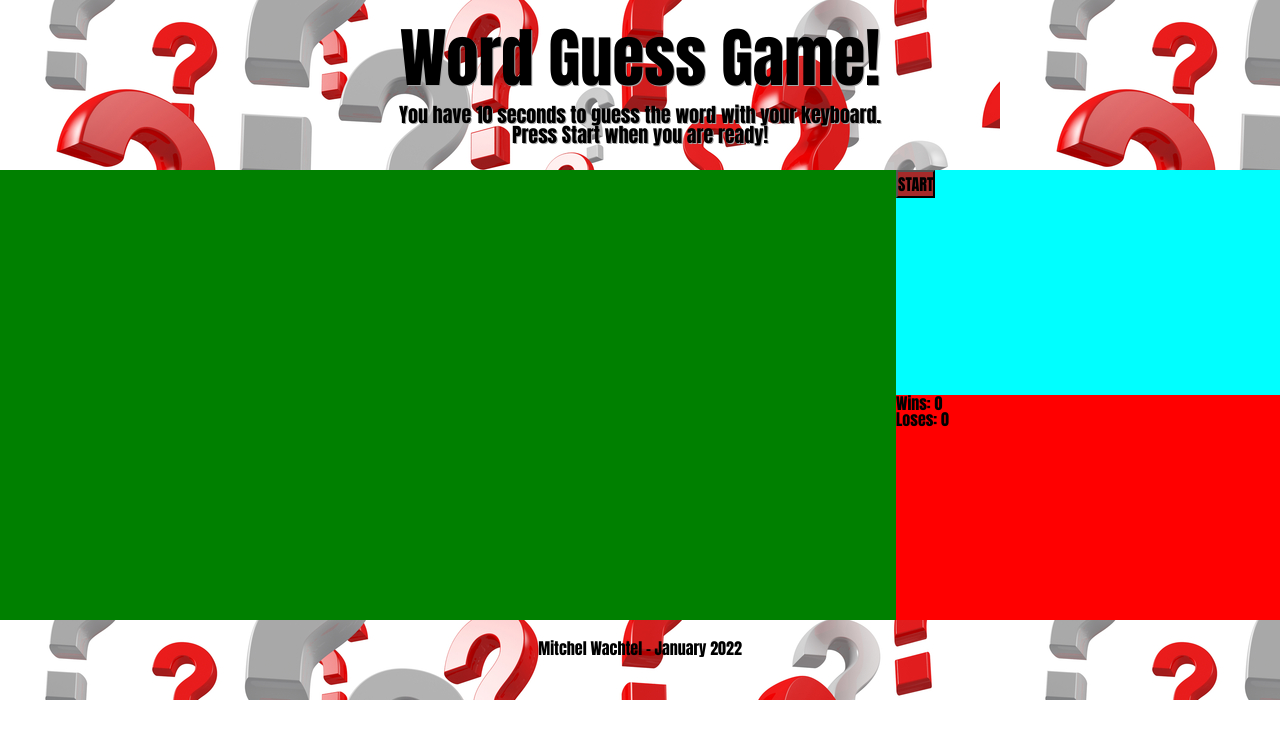
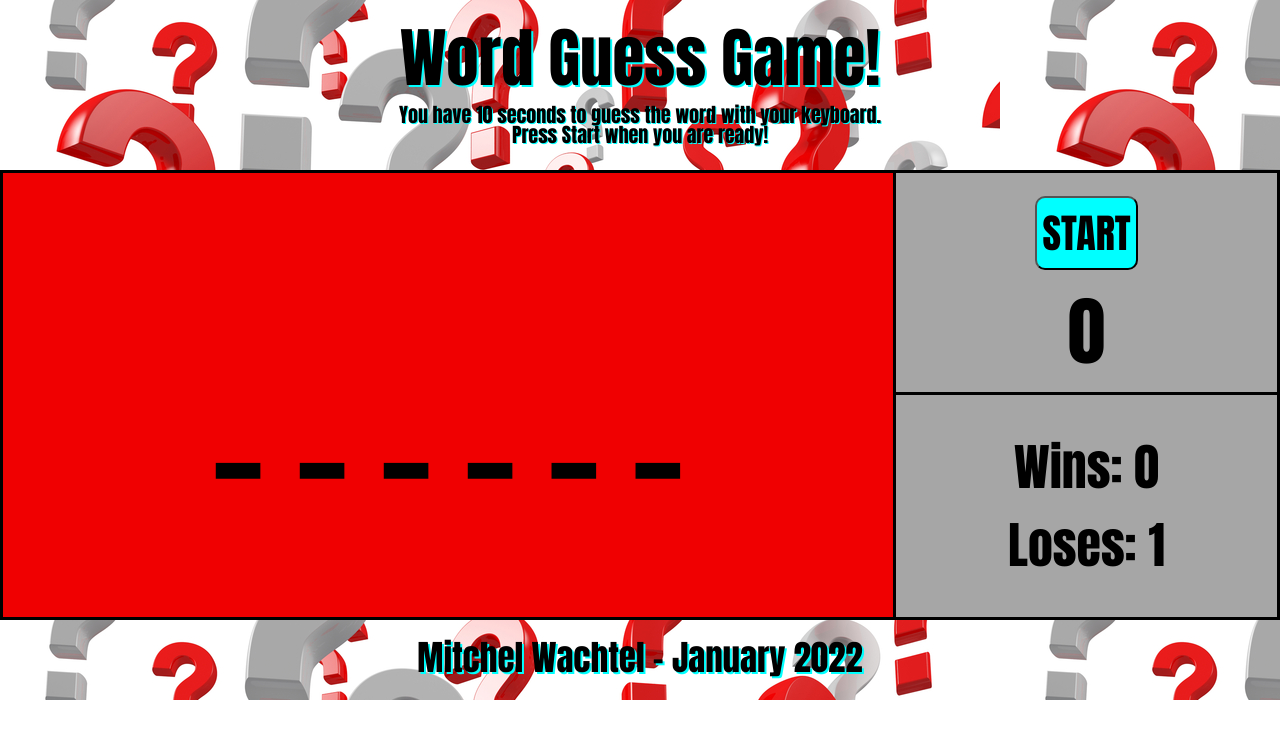
Before and after one commit to mitchelwachtel/word-guess, a plain HTML site: page index.html in a window 1280 px wide. Both pictures are taken after a click on the button "START". Drawn offline with Linux system fonts and the light colour scheme.

Commit message:
added javascript that begins the game when Start is clicked

```diff
--- a/assets/css/style.css
+++ b/assets/css/style.css
@@ -1,7 +1,6 @@
 :root {
-    --red: #F00001;
+  --red: #f00001;
   --grey: hsl(0, 0%, 65%);
-
 }
 
 header {
@@ -11,18 +10,19 @@ header {
 }
 
 h1 {
-  font-family: Impact, Haettenschweiler, 'Arial Narrow Bold', sans-serif;
+  font-family: Impact, Haettenschweiler, "Arial Narrow Bold", sans-serif;
   font-size: 65px;
   padding-bottom: 15px;
   color: black;
-  text-shadow: 1px 1px var(--grey);
+  text-shadow: 2px 2px cyan;
   font-weight: 900;
 }
+
 p {
-    font-family: Impact, Haettenschweiler, 'Arial Narrow Bold', sans-serif;
+  font-family: Impact, Haettenschweiler, "Arial Narrow Bold", sans-serif;
   font-weight: 900;
   color: black;
-    text-shadow: 1px 1px var(--grey);
+  text-shadow: 1px 1px cyan;
   font-size: 20px;
 }
 
@@ -33,25 +33,54 @@ main {
 .game-space {
   width: 70%;
   height: 450px;
-  background-color: green;
+  background-color: var(--red);
+  border: 3px solid black;
+  display: flex;
+  justify-content: center;
+  align-items: center;
+  font-size: 140px;
+  padding: 15px;
 }
 
 .stats {
   width: 30%;
-  background-color: red;
 }
 
 .timer-button {
   height: 50%;
-  background-color: aqua;
+  background-color: var(--grey);
+  border: 3px solid black;
+  border-left: 0px;
+  display: flex;
+  flex-direction: column;
+  align-items: center;
+  justify-content: space-evenly;
 }
 
 .scoreboard {
   height: 50%;
+  background-color: var(--grey);
+  border: 3px solid black;
+  border-left: 0px;
+  border-top: 0px;
+  padding: 20px;
+  display: flex;
+  flex-direction: column;
+  align-items: center;
+  justify-content: space-evenly;
+  font-size: 50px;
 }
 
 button {
-  background-color: brown;
+  background-color: cyan;
+  padding: 5px;
+  font-size: 40px;
+  border-radius: 10px;
+}
+
+#timer {
+  height: 75px;
+  font-size: 75px;
 }
 
 footer {
@@ -59,4 +88,6 @@ footer {
   background-image: url(../images/Question-Marks.jpeg);
   height: 80px;
   padding: 20px;
+  font-size: 35px;
+  text-shadow: 2px 2px cyan;
 }
--- a/assets/js/script.js
+++ b/assets/js/script.js
@@ -0,0 +1,42 @@
+var words = ["orange", "green", "blue", "purple", "zebra", "balloon"];
+var buttonEl = document.getElementById("start");
+var timerEl = document.getElementById("timer");
+var winsEl = document.getElementById("wins");
+var losesEl = document.getElementById("loses");
+var gameSpace = document.querySelector(".game-space");
+var wins = 0;
+var loses = 0;
+var secLeft = 10;
+
+buttonEl.addEventListener("click", startGame);
+
+function startGame() {
+  secLeft = 10;
+  var specialWord = words[Math.floor(Math.random() * words.length)];
+  var wordArray = specialWord.split("");
+
+  wordBlanks(wordArray);
+  var gameDisplay = wordBlanks(wordArray);
+
+  var timer = setInterval(function () {
+    timerEl.textContent = secLeft;
+    secLeft--;
+    if (secLeft < 0) {
+      clearInterval(timer);
+      if (gameDisplay.includes("_")) {
+        loses += 1;
+        losesEl.textContent = "Loses: " + loses;
+      }
+    }
+  }, 100);
+}
+
+function wordBlanks(x) {
+  var y = "";
+
+  for (i = 0; i < x.length; i++) {
+    y += "_ ";
+  }
+  gameSpace.textContent = y;
+  return y;
+}
```
Lines whose indentation alone changed are shown as unchanged.
